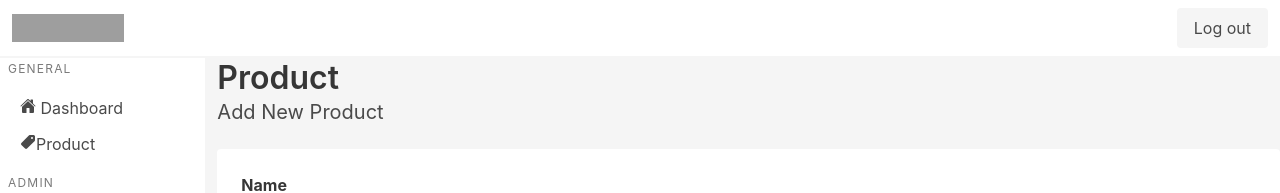
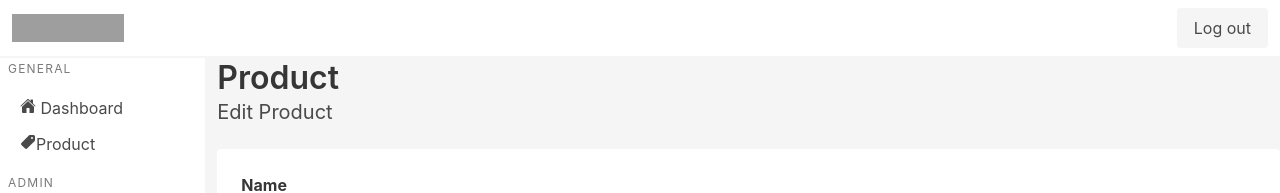
Before and after one commit to yeremiavictor/SiAdmin-projects, a React (Create React App) app in the folder frontend/: page /products/edit/1 in a window 1280 px wide. Shown: the top 193 px of the page. Built offline with nearby package versions, Linux system fonts and the light colour scheme; grey boxes are pictures that could not be loaded.

Commit message:
fix misstype

```diff
--- a/frontend/src/components/Product/EditProduct.js
+++ b/frontend/src/components/Product/EditProduct.js
@@ -6,7 +6,7 @@ const EditProduct = () => {
       <div>
         <div>
           <h1 className="title">Product</h1>
-          <h2 className="subtitle">Add New Product</h2>
+          <h2 className="subtitle">Edit Product</h2>
           <div className="card is-shadowless">
             <div className="card-content">
               <div className="content">
```
